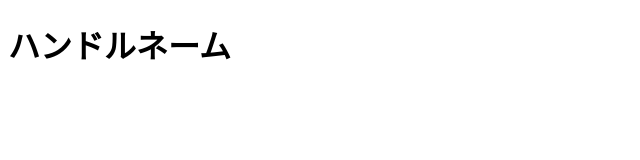
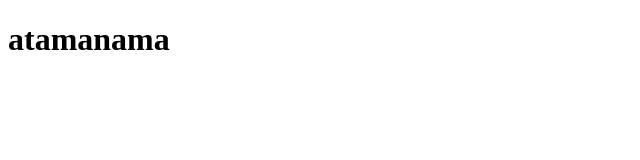
Before and after one commit to atamanama/atamanama.github.io, a plain HTML site: page index.html in a window 1280 px wide. Shown: the whole page, without its empty margins (0-640 px from the left). Drawn offline with Linux system fonts and the light colour scheme.

Commit message:
Update index.html

```diff
--- a/index.html
+++ b/index.html
@@ -3,9 +3,9 @@
   <head>
     <meta charset="utf-8">
     <meta name="viewport" content="width=device-width, initial-scale=1">
-    <title>ハンドルネームのポートフォリオ</title>
+    <title>atamanamaのポートフォリオ</title>
   </head>
   <body>
-    <h1>ハンドルネーム</h1>
+    <h1>atamanama</h1>
   </body>
 </html>
```
